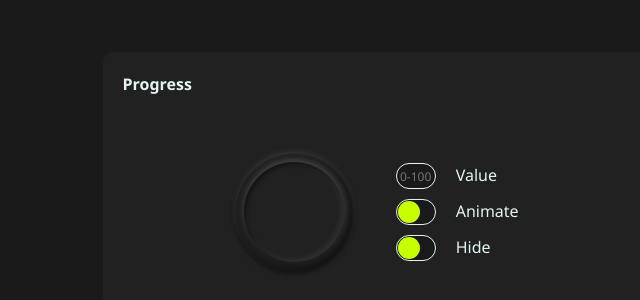
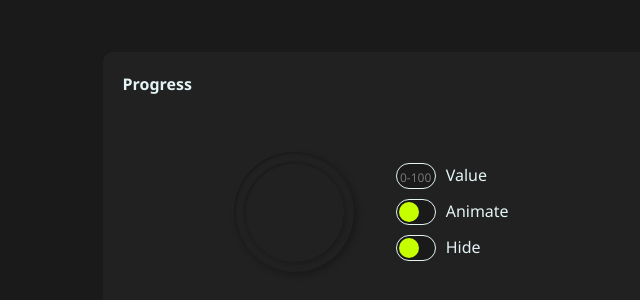
Before and after one commit to Goijil/progress-block, a website with bundled scripts: page index.html in a window 1280 px wide. Shown: the part 188-488 px from the top of the page, 246-886 px from the left. Built offline with nearby package versions, Linux system fonts and the light colour scheme.

Commit message:
FIX: изменение структуры построения кнопки с целью устранить растягивание кнопок в Safari (теперь кнопка это псевдоэлемент) fix: неболбшое изменеие логики валидации (стала более логичной) fix: изменение строения тени у прогресс бара (теперь тень это псевдоэлемент)

```diff
--- a/index.html
+++ b/index.html
@@ -12,7 +12,6 @@
       <h1 class="progress__title">Progress</h1>
       <div class="progress__bar">
         <div class="progress__bar--layout" data-js-progress-bar>
-          <div class="progress__bar--inner"></div>
           <svg
             xmlns="http://www.w3.org/2000/svg"
             version="1.1"
@@ -31,35 +30,35 @@
             aria-label="Введите значение прогресса"
             class="progress__panel--input"
             placeholder="0-100"
+            data-js-progress-input
             name="progress"
-            data-js-progress-input
           />
           <span class="progress__panel--text">Value</span>
         </div>
         <div class="progress__panel--item">
-          <div
+          <label
             class="progress__panel--button"
             data-js-progress-animation-button-space
           >
-            <button
+            <span
               class="progress__panel--button--indicator"
+              data-js-progress-animation-button-space-toggle
               data-active="false"
-              data-js-progress-animation-button-space-toggle
-            ></button>
-          </div>
+            ></span>
+          </label>
           <span class="progress__panel--text">Animate</span>
         </div>
         <div class="progress__panel--item">
-          <div
+          <label
             class="progress__panel--button"
             data-js-progress-visibility-button-space
           >
-            <button
+            <span
               class="progress__panel--button--indicator"
               data-active="false"
               data-js-progress-visibility-button-space-toggle
-            ></button>
-          </div>
+            ></span>
+          </label>
           <span class="progress__panel--text">Hide</span>
         </div>
       </div>
--- a/src/scripts/Progress.js
+++ b/src/scripts/Progress.js
@@ -67,14 +67,17 @@ export class Progress {
   };
 
   inputValidation = (currentOffset) => {
-    const value = parseFloat(currentOffset);
-    const regex = /^[0-9]+(\.[0-9]*)?$/;
-
     this.EmInput.classList.remove("error-input");
 
-    if (currentOffset === "") {
+    const nonWhitespaceRegex = /\S/;
+    const numberRegex = /^[0-9]+(\.[0-9]*)?$/;
+    const hasNonWhitespace = nonWhitespaceRegex.test(currentOffset);
+    const isNumber = numberRegex.test(currentOffset);
+    const value = parseFloat(currentOffset);
+
+    if (!hasNonWhitespace) {
       return 0;
-    } else if (!regex.test(currentOffset)) {
+    } else if (!isNumber) {
       this.EmInput.classList.add("error-input");
       return 0;
     } else if (value > 100) {
--- a/src/styles/_base.scss
+++ b/src/styles/_base.scss
@@ -104,14 +104,8 @@ input {
     -moz-appearance: textfield;
   }
 
-  &:hover {
-    border: 1.5px solid var(--color-text);
-    background-color: var(--color-background);
-  }
-
   &:focus {
     outline: none;
-    border: 1.5px solid var(--color-text);
   }
 }
 
--- a/src/styles/_progress.scss
+++ b/src/styles/_progress.scss
@@ -4,13 +4,10 @@
   @include tablet {
     display: grid;
     grid-template-rows: 0.35fr 1fr 1fr 0.35fr;
-
     width: 320px;
     height: 568px;
     padding: 15px;
-
     background-color: var(--color-panel-bg);
-
     border-radius: 10px;
 
     .mobile {
@@ -21,11 +18,9 @@
   @include laptop {
     display: grid;
     grid-template-columns: 0.25fr 1fr 1fr 0.25fr;
-
     height: 320px;
     width: 568px;
     padding: 20px;
-
     background-color: var(--color-panel-bg);
     border-radius: 10px;
   }
@@ -44,14 +39,29 @@
       justify-content: center;
       align-items: center;
 
-      width: 120px;
-      height: 120px;
+      &::before {
+        content: "";
+        position: absolute;
+        border-radius: 50%;
+        width: 120px;
+        height: 120px;
+        box-shadow: 3px 3px 6px rgba(0, 0, 0, 0.25),
+          -2px -2px 4px rgba(255, 255, 255, 0.015),
+          inset 1px 1px 3px rgba(0, 0, 0, 0.3),
+          inset -1px -1px 2px rgba(255, 255, 255, 0.02);
+      }
 
-      border-radius: 50%;
-      box-shadow: 0 2px 4px rgba(0, 0, 0, 0.4),
-        0 -2px 4px rgba(255, 255, 255, 0.068),
-        inset 0 1px 3px rgba(255, 255, 255, 0.137),
-        inset -2px -2px 6px rgba(0, 0, 0, 0.6);
+      &::after {
+        content: "";
+        position: absolute;
+        width: 100px;
+        height: 100px;
+        border-radius: 50%;
+        box-shadow: 2px 2px 4px rgba(0, 0, 0, 0.2),
+          -1px -1px 3px rgba(255, 255, 255, 0.01),
+          inset 1px 1px 2px rgba(0, 0, 0, 0.25),
+          inset -1px -1px 2px rgba(255, 255, 255, 0.015);
+      }
 
       &.is-shown {
         transition: all 1s ease 0s;
@@ -66,23 +76,9 @@
       }
     }
 
-    &--inner {
-      position: absolute;
-      width: 100px;
-      height: 100px;
-      background-color: var(--color-panel-bg);
-      border-radius: 50%;
-
-      box-shadow: 0 4px 8px rgba(0, 0, 0, 0.3),
-        0 -2px 6px rgba(255, 255, 255, 0.2),
-        inset 2px 2px 4px rgba(0, 0, 0, 0.5),
-        inset -2px -2px 6px rgba(255, 255, 255, 0.096);
-    }
-
     &--filler {
       width: 120px;
       height: 120px;
-
       transform: rotate(-90deg);
       transform-origin: center;
 
@@ -96,7 +92,6 @@
         r: calc(50% - 5px);
         stroke-dasharray: 346;
         stroke-dashoffset: 346;
-
         transition: all 1s ease;
         transform-origin: center;
 
@@ -111,55 +106,69 @@
     display: flex;
     flex-direction: column;
     justify-content: center;
-    gap: 10px;
+    row-gap: 10px;
 
     &--item {
       display: flex;
-      gap: 20px;
+      gap: 10px;
     }
 
     &--input {
       width: 40px;
       height: 26px;
-
-      border: 1.5px solid var(--color-text);
-      border-radius: 25px;
-
+      border: 1px solid var(--color-text);
+      border-radius: 13px;
       text-align: center;
       background-color: var(--color-background);
       color: var(--color-text);
 
-      font-size: 12px;
+      &::placeholder {
+        font-size: 75%;
+      }
 
       &.error-input {
-        border: 1.5px outset red;
+        border: 1px outset red;
         background-color: rgba(255, 0, 0, 0.164);
       }
     }
 
     &--button {
+      display: inline-block;
+      position: relative;
       width: 40px;
       height: 26px;
-      border: 1.5px solid var(--color-text);
-      border-radius: 25px;
-      background-color: var(--color-background);
 
       &--indicator {
         position: absolute;
-        width: 22px;
-        height: 22px;
-        margin: 1px;
-        background-color: var(--color-accent);
-        border-radius: 50%;
+        cursor: pointer;
+        top: 0;
+        right: 0;
+        bottom: 0;
+        left: 0;
+        border: 1px solid var(--color-text);
+        border-radius: 26px;
+        background-color: var(--color-background);
 
-        transition: all 0.3s ease-in-out 0s;
-
-        &.is-active {
-          transform: translate(14px, 0);
+        &::before {
+          content: "";
+          position: absolute;
+          cursor: pointer;
+          top: 2px;
+          left: 2px;
+          bottom: 2px;
+          width: 20px;
+          height: 20px;
+          background-color: var(--color-accent);
+          border-radius: 20px;
+          transition: all 0.3s ease-in-out 0s;
         }
 
-        &.is-lock {
-          transform: translate(0, 0);
+        &.is-active::before {
+          transform: translateX(14px);
+        }
+
+        &.is-lock::before {
+          transform: translateX(0);
         }
       }
     }
```
Also changed, not shown: dist/styles/main.css, 1 other file.
